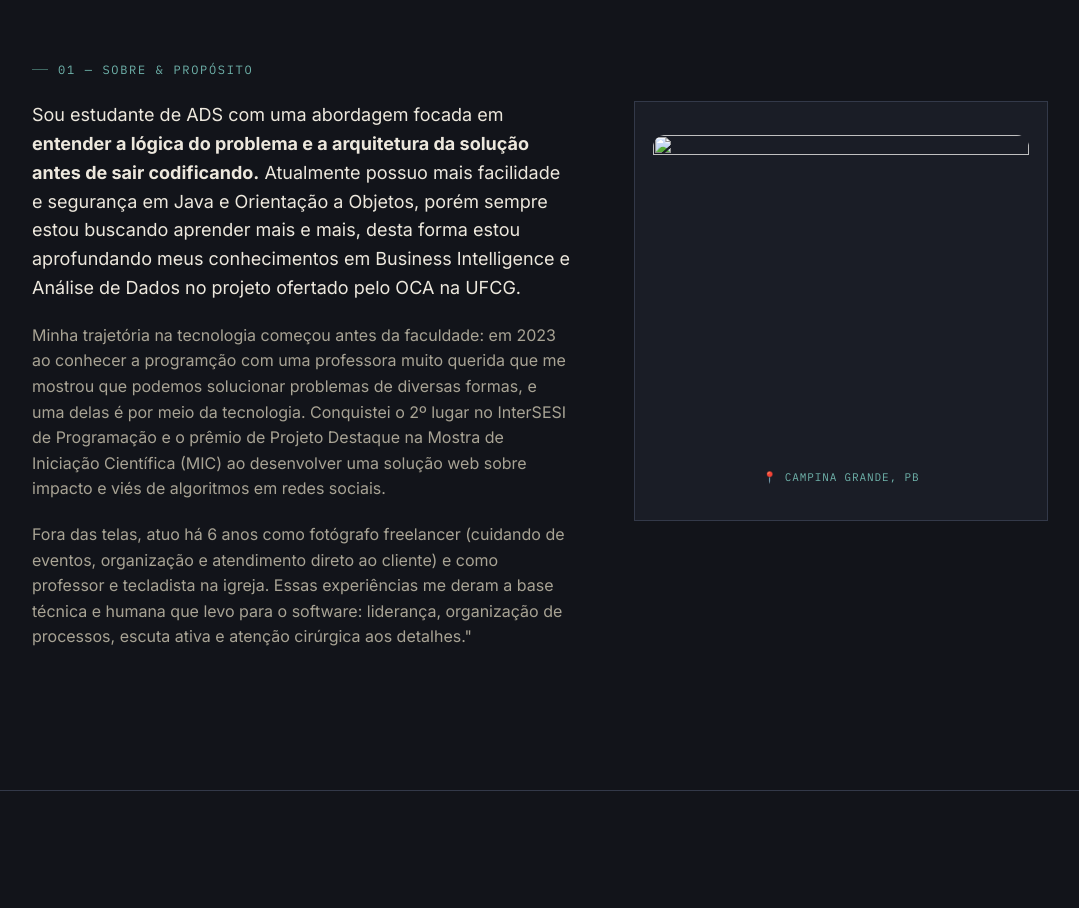
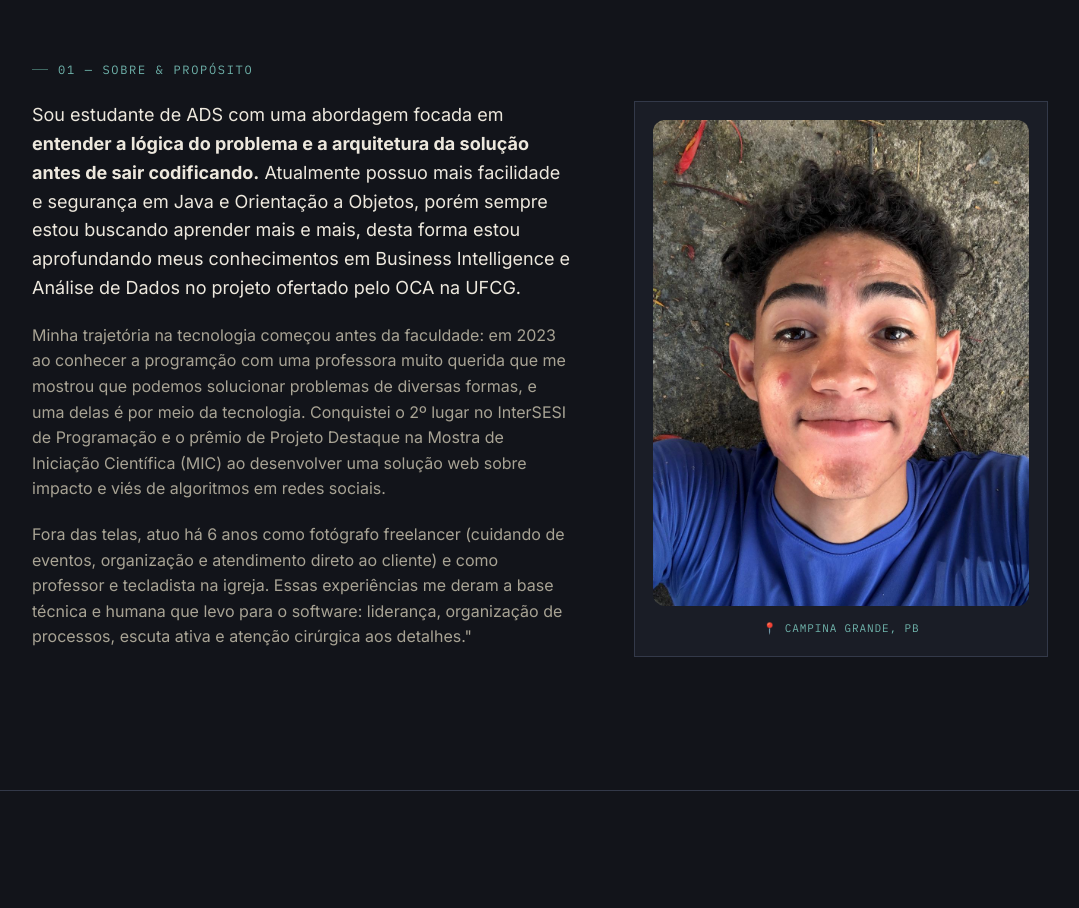
Before and after one commit to jeandersonlima/Site-Profissional, a plain HTML site: page index.html in a window 1280 px wide. Shown: the part 860-1768 px from the top of the page, without its empty margins (100-1179 px from the left). Drawn offline with Linux system fonts and the light colour scheme; files whose address does not match are found by name.

Commit message:
Correção de foto de perfil

```diff
--- a/index.html
+++ b/index.html
@@ -71,7 +71,7 @@
         </div>
         <div class="reveal" style="transition-delay:.1s">
           <div class="profile-card">
-            <img src="c:\Users\Joel\Documents\Pessol-jean\Curriculos\fotos\WhatsApp Image 2026-07-31 at 10.11.27.jpeg" />
+            <img src="C:\Users\Joel\Documents\Pessol-jean\Curriculos\Site Profissional\img\WhatsApp Image 2026-07-31 at 10.11.27.jpeg" alt="Jeanderson" />
             <div class="profile-badge">📍 Campina Grande, PB</div>
           </div>
         </div>
```
Also changed, not shown: img/WhatsApp Image 2026-07-31 at 10.11.27.jpeg (added).
